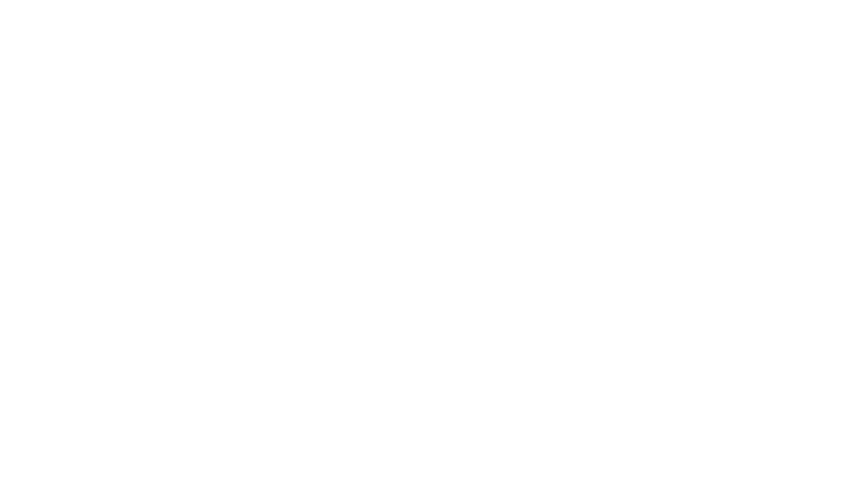
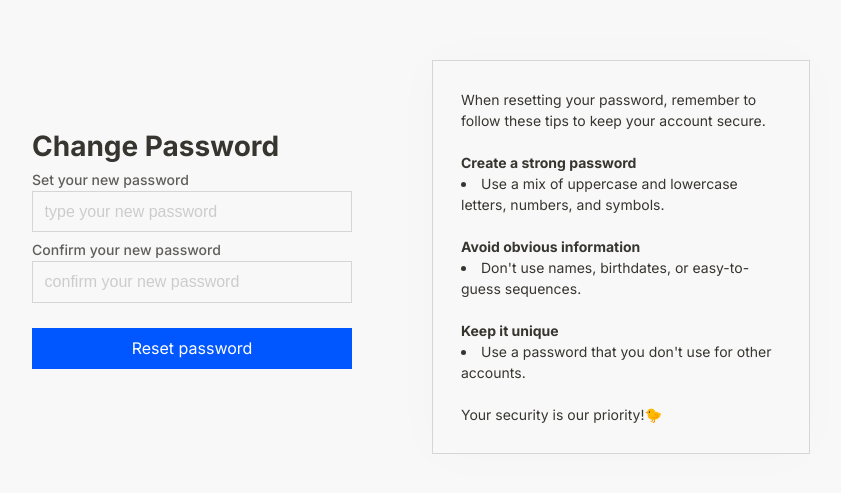
Before and after one commit to thesi-web/thesi-web, a React (Vite) app in the folder frontend-thesi-web/: page /forgot/password/1 in a window 1280 px wide. Before the commit this address had no page. Shown: the part 143-636 px from the top of the page, without its empty margins (179-1020 px from the left). Built offline with nearby package versions, Linux system fonts and the light colour scheme.

Commit message:
deploy(thesi-web): alterar senha

```diff
--- a/frontend-thesi-web/src/App.jsx
+++ b/frontend-thesi-web/src/App.jsx
@@ -8,6 +8,7 @@ import LayoutComSidebar from './pages/LayoutComSidebar';
 import BemVindo from './pages/BemVindo';
 import Hero from './pages/Hero';
 import CreateAccount from './pages/CreateAccount';
+import ForgotPassword from './pages/ForgotPassword';
 
 
 function App() {
@@ -19,6 +20,7 @@ function App() {
         <Route path="/" element={<Hero/>} />
         <Route path="/login" element={<Login/>} />
         <Route path="/create/account" element={<CreateAccount/>} />
+        <Route exact path="/forgot/password/:token" element={<ForgotPassword/>} />
         {/* Página que contém a sidebar (Cuidado!) */}
         <Route element={<LayoutComSidebar/>}>
           <Route path="/home" element={<BemVindo/>} />
--- a/frontend-thesi-web/src/assets/index.css
+++ b/frontend-thesi-web/src/assets/index.css
@@ -128,6 +128,7 @@ canvas {
 a {
   text-decoration: none;
   color: var(--color-primary);
+  cursor: pointer;
 }
 
 a:hover {
--- a/frontend-thesi-web/src/pages/CreateAccount.jsx
+++ b/frontend-thesi-web/src/pages/CreateAccount.jsx
@@ -85,14 +85,9 @@ function CreateAccount() {
           </Button>
         </Link>
 
-        <Link to="/login" >
         <div style={{ display: 'flex', alignItems: 'center' }}>
-            Already have an account?
-          <Button variant={'transparent'}>
-            Sign in
-          </Button>
-          </div>
-        </Link>
+          Already have an account? <a style={{ marginLeft: '10px' }} href="/login" >Sign in</a>
+        </div>
       </div>
 
     <div className={styles.container} >
--- /dev/null
+++ b/frontend-thesi-web/src/pages/ForgotPassword.jsx
@@ -0,0 +1,92 @@
+import { useState } from "react";
+import { useParams } from "react-router-dom";
+import InputText from "../components/InputText/InputText";
+import Button from "../components/Button/Button"
+import styles from './ForgotPassword.module.css'
+
+function ForgotPassword() {
+  const { token } = useParams();
+  const [password, setPassword] = useState("");
+  const [confirmPassword, setConfirmPassword] = useState("");
+  const [message, setMessage] = useState("");
+
+  const handleSubmit = async (event) => {
+    event.preventDefault();
+
+    if (!password || !confirmPassword) {
+      setMessage("Ambos os campos são obrigatórios.");
+      return;
+    }
+
+    if (password !== confirmPassword) {
+      setMessage("As senhas não coincidem.");
+      return;
+    }
+
+    try {
+      const res = await fetch("http://localhost:3000/api/password/change", {
+        method: "POST",
+        headers: {
+          "Authorization": `Bearer ${token}`,
+          "Content-Type": "application/json",
+        },
+        body: JSON.stringify({ password }),
+      });
+
+      if (res.ok) {
+        setMessage("Senha redefinida com sucesso!");
+      } else {
+        const errorData = await res.json();
+        setMessage(errorData.error || "Erro ao redefinir a senha.");
+      }
+    } catch (err) {
+      setMessage("Erro na requisição. Tente novamente.");
+    }
+  };
+
+  return (
+    <div className={styles.container}>
+
+    <div className={styles.contentContainer}>
+    <div>
+      <div className={'title'}>Change Password</div>
+      <form onSubmit={handleSubmit}>
+        <InputText
+          label={"Set your new password"}
+          type="password"
+          placeholder="type your new password"
+          value={password}
+          onChange={(e) => setPassword(e.target.value)}
+        />
+        <InputText
+          label={"Confirm your new password"}
+          type="password"
+          placeholder="confirm your new password"
+          value={confirmPassword}
+          onChange={(e) => setConfirmPassword(e.target.value)}
+        />
+
+        <Button id={'form_btn'} variant={'secondary'} type={"submit"}>
+            Reset password
+        </Button>
+        {message && <div className="thesi-mensagem">{message}</div>}
+      </form>
+    </div>
+
+      <div className={styles.textBalloon} >
+        <div> When resetting your password, remember to follow these tips to keep your account secure.</div><br></br>
+        <b>Create a strong password</b>
+          <li>Use a mix of uppercase and lowercase letters, numbers, and symbols.</li><br></br>
+        <b>Avoid obvious information</b>
+          <li>Don't use names, birthdates, or easy-to-guess sequences.</li><br></br>
+        <b>Keep it unique</b>
+          <li>Use a password that you don't use for other accounts.</li> <br></br>
+        <div>Your security is our priority!🐤</div>
+        </div>
+
+    </div>
+  </div>
+  );
+}
+
+export default ForgotPassword;
--- /dev/null
+++ b/frontend-thesi-web/src/pages/ForgotPassword.module.css
@@ -0,0 +1,24 @@
+.container {
+    width: 100vw;
+    height: 100vh;
+    display: flex;
+    align-items: center;
+    justify-content: center;
+    background-color: #F8F8F8;
+}
+
+.textBalloon {
+    font-size: var(--font-size-sm);
+    box-shadow: -2px 0 50px rgba(0, 0, 0, 0.021);
+    width: 25vw;
+    margin: 0px 80px;
+    padding: 2em ;
+    border: solid 1px var(--color-transparency);
+    background-color: transparent;
+    color: var(--color-heading);
+}
+
+.contentContainer{
+    display: flex;
+    align-items: center;
+}
--- a/frontend-thesi-web/src/pages/Login.jsx
+++ b/frontend-thesi-web/src/pages/Login.jsx
@@ -48,6 +48,10 @@ function Login() {
       <div className={styles.contentContainer}>
         <div className={styles.formContainer}>
           <form onSubmit={handleSubmit}>
+            <div className={styles.titleContainer} >
+              <div className={'title'} >Sign in</div>
+              <p> Hey! Good to see you again! Let's get you signed in 🐣</p>
+             </div>
             <InputText
               label={'E-mail'}
               type="email"
@@ -91,7 +95,7 @@ function Login() {
 
             <div className={styles.textContainer} >
               <div>Don't have an account?</div>
-              <a to={'/create/account'}>Register here </a>
+              <a href={'/create/account'}>Register here </a>
             </div>
           </form>
         </div>
--- a/frontend-thesi-web/src/pages/Login.module.css
+++ b/frontend-thesi-web/src/pages/Login.module.css
@@ -43,3 +43,7 @@ img {
 .formContainer{
     padding: 80px;
 }
+
+.titleContainer{
+    margin-bottom: 20px;
+}
```
Also changed, not shown: frontend-thesi-web/public/images/tinho.png (added).
